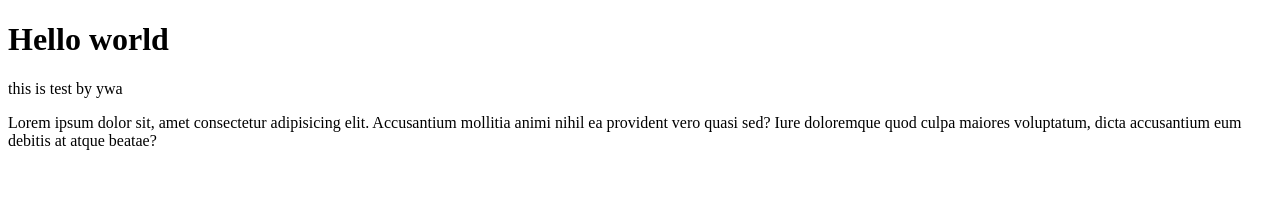
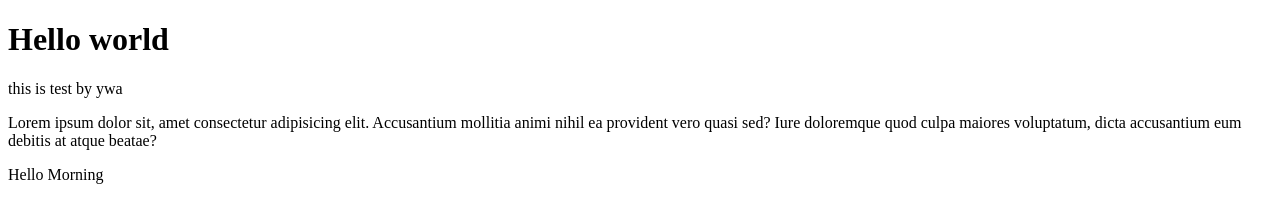
Before and after one commit to sdctristan/git-hol, a plain HTML site: page index.html in a window 1280 px wide. Drawn offline with Linux system fonts and the light colour scheme.

Commit message:
add text

```diff
--- a/index.html
+++ b/index.html
@@ -12,6 +12,7 @@
     <p>this is test by ywa</p>
     <p>Lorem ipsum dolor sit, amet consectetur adipisicing elit. Accusantium mollitia animi nihil ea provident vero
         quasi sed? Iure doloremque quod culpa maiores voluptatum, dicta accusantium eum debitis at atque beatae?</p>
+    <p>Hello Morning</p>
 </body>
 
 </html>
```
